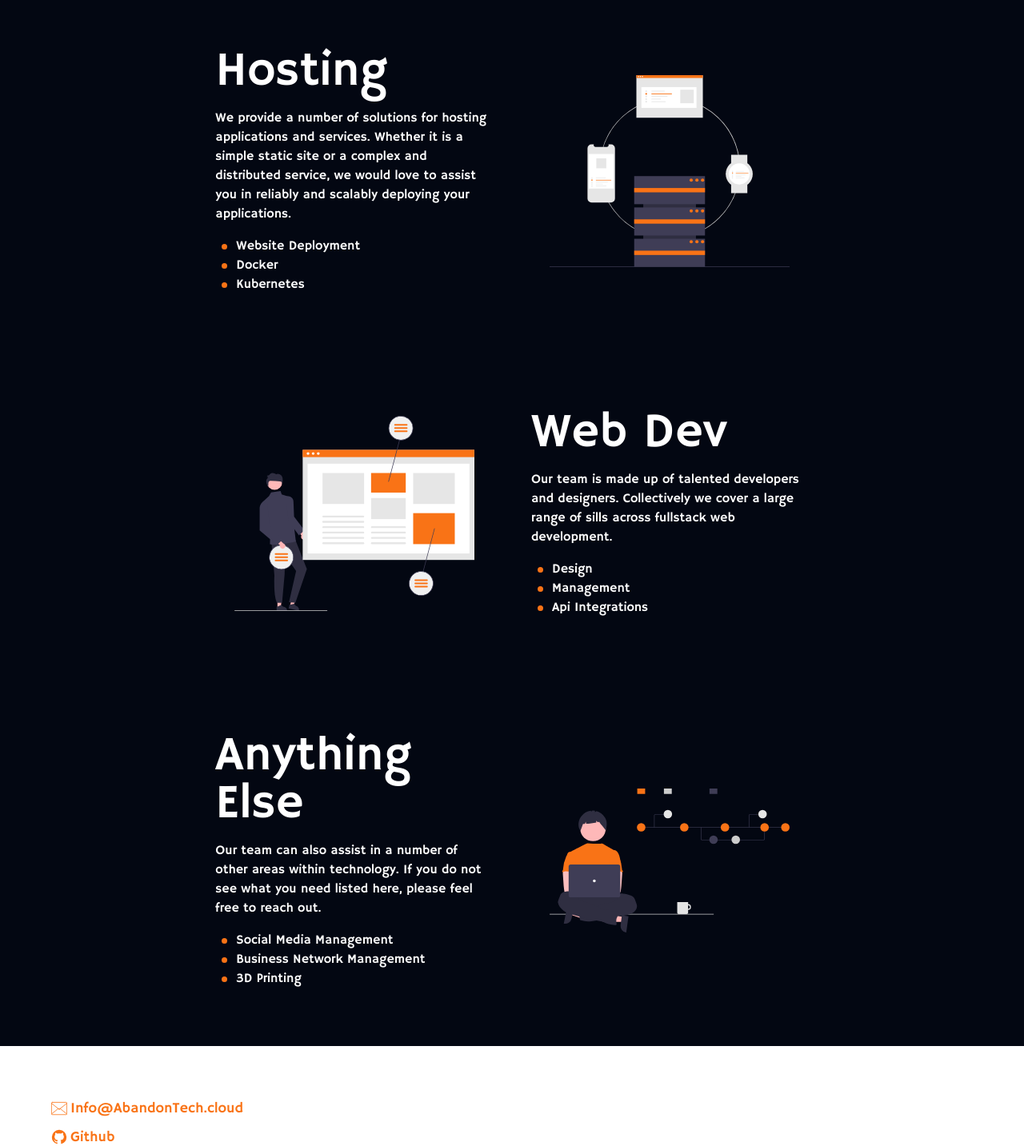
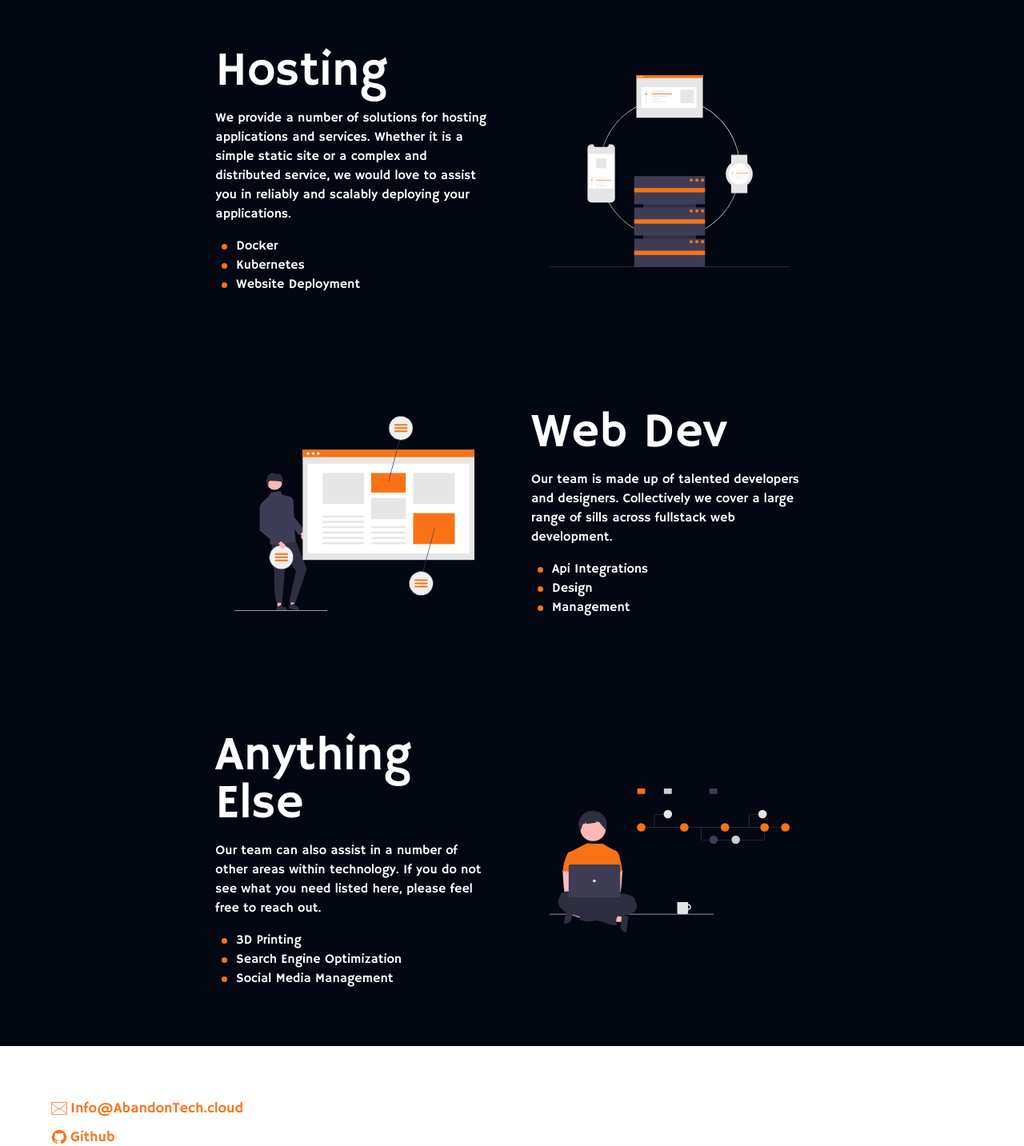
Before and after one commit to AbandonTech/site, a Next.js app: page / in a window 1280 px wide. Shown: the part 778-2211 px from the top of the page at 80% size. Built offline with nearby package versions, Linux system fonts and the light colour scheme.

Commit message:
minor about section tweaks
Change 'business network management' to 'search engine optimization', sort about section bullet points.

```diff
--- a/src/pages/home.tsx
+++ b/src/pages/home.tsx
@@ -15,7 +15,7 @@ const aboutHosting =  {
         "Website Deployment",
         "Docker",
         "Kubernetes"
-    ],
+    ].sort(),
     imgPath: hostingImg.src
 }
 
@@ -27,7 +27,7 @@ const aboutWebDev =  {
         "Design",
         "Management",
         "Api Integrations"
-    ],
+    ].sort(),
     imgPath: webDevImg.src
 }
 
@@ -37,9 +37,9 @@ const aboutOther =  {
     need listed here, please feel free to reach out.`,
     listItems: [
         "Social Media Management",
-        "Business Network Management",
+        "Search Engine Optimization",
         "3D Printing",
-    ],
+    ].sort(),
     imgPath: otherImg.src
 }
 
```
